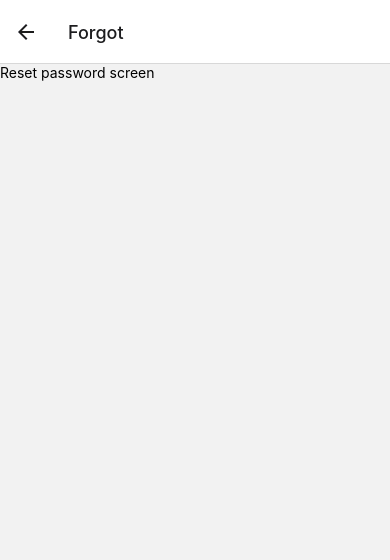
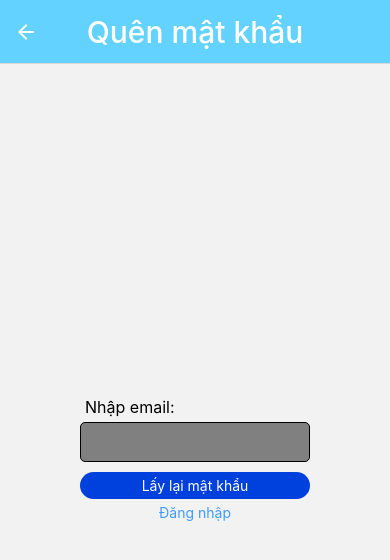
Before and after one commit to Thaigithub/Mobile-project, a React Native app in the folder client/admin/: screen /Forgot in a window 390 px wide. Shown: the top 560 px of the page. Built offline with nearby package versions, Linux system fonts and the light colour scheme.

Commit message:
Added InputCombo

```diff
--- a/client/admin/App.js
+++ b/client/admin/App.js
@@ -2,6 +2,7 @@ import * as React from "react";
 import StartScreen from "./components/StartScreen.component";
 import LoginScreen from "./components/LoginScreen.component";
 import ForgotPasswordScreen from "./components/ForgotPasswordScreen.component";
+import SignupScreen from "./components/SignupScreen.component";
 import { NavigationContainer } from "@react-navigation/native"
 import { createNativeStackNavigator } from "@react-navigation/native-stack"
 
@@ -10,10 +11,20 @@ const Stack = createNativeStackNavigator()
 export default function App() {
   return (
     <NavigationContainer>
-      <Stack.Navigator initialRouteName="Login">
+      <Stack.Navigator screenOptions={{
+        headerStyle: {
+          backgroundColor: "#64D2FF"
+        },
+        headerTitleAlign: "center",
+        headerTintColor: "#fff",
+        headerTitleStyle: {
+          fontSize: 30,
+        }
+      }} initialRouteName="Login">
         <Stack.Screen name="Start" component={StartScreen} />
-        <Stack.Screen name="Login" component={LoginScreen} />
-        <Stack.Screen name="Forgot" component={ForgotPasswordScreen} />
+        <Stack.Screen name="Login" component={LoginScreen} options={{ title: "Đăng nhập", headerShown: false }} />
+        <Stack.Screen name="Forgot" component={ForgotPasswordScreen} options={{ title: "Quên mật khẩu" }} />
+        <Stack.Screen name="Signup" component={SignupScreen} options={{ title: "Đăng ký" }} />
       </Stack.Navigator>
-    </NavigationContainer>);
+    </NavigationContainer >);
 }
--- a/client/admin/components/CorneredButton.js
+++ b/client/admin/components/CorneredButton.js
@@ -4,7 +4,7 @@ import { View, Text, TouchableOpacity } from "react-native"
 export default function CorneredButton(props) {
     return (
         <View style={{ padding: 5 }}>
-            <TouchableOpacity style={{ alignItems: "center", padding: 5, backgroundColor: props.color, borderRadius: 23 }}>
+            <TouchableOpacity style={{ alignItems: "center", padding: 5, backgroundColor: props.color, borderRadius: 23 }} onPress={props.onPress}>
                 <Text style={{ color: "#FFFFFF" }}>{props.text}</Text>
             </TouchableOpacity>
         </View>
--- a/client/admin/components/ForgotPasswordScreen.component.js
+++ b/client/admin/components/ForgotPasswordScreen.component.js
@@ -1,9 +1,48 @@
 import * as React from "react"
-import { View, Text } from "react-native"
+import { View, Text, StyleSheet, TextInput, TouchableOpacity } from "react-native"
+import CorneredButton from "./CorneredButton";
 
 export default function ForgotPasswordScreen({ navigation }) {
+    const [email, setEmail] = React.useState("")
     return (
-        <View>
-            <Text>Reset password screen</Text>
+        <View style={styles.container}>
+            <View>
+                <View style={styles.input}>
+                    <Text style={styles.inputTitle}>Nhập email:</Text>
+                    <TextInput
+                        style={styles.inputBox}
+                        onChangeText={setEmail}
+                        value={email}
+                    />
+                </View>
+                <CorneredButton text="Lấy lại mật khẩu" color="#0040DD" />
+                <TouchableOpacity onPress={() => navigation.navigate("Login")}>
+                    <Text style={{ textAlign: "center", color: "#409CFF" }}>Đăng nhập</Text>
+                </TouchableOpacity>
+            </View>
         </View>);
 }
+
+const styles = StyleSheet.create({
+    container: {
+        flex: 1,
+        alignItems: "center",
+        justifyContent: "center",
+    },
+    input: {
+        padding: 5
+    },
+    inputTitle: {
+        fontStyle: "normal",
+        fontWeight: "normal",
+        fontSize: 16,
+        padding: 5,
+    },
+    inputBox: {
+        height: 40,
+        borderWidth: 1,
+        padding: 5,
+        backgroundColor: "grey",
+        borderRadius: 5
+    }
+})
--- /dev/null
+++ b/client/admin/components/InputCombo.component.js
@@ -0,0 +1,12 @@
+import * as React from "react"
+import { Text, View, StyleSheet, TextInput } from "react-native"
+
+export default function InputCombo(props) {
+    const [value, setValue] = React.useState("")
+    return (
+        <View>
+            <Text>{props.title}</Text>
+            <TextInput style={{ borderWidth: 2 }} onChangeText={(value) => props.handleValueChange(value)} />
+        </View>
+    )
+}
--- a/client/admin/components/LoginScreen.component.js
+++ b/client/admin/components/LoginScreen.component.js
@@ -1,6 +1,10 @@
 import * as React from "react";
 import { Text, View, StyleSheet, TextInput, TouchableOpacity } from "react-native";
 import CorneredButton from "./CorneredButton";
+
+/*
+TODO: Change all inputs to InputCombo
+*/
 
 export default function LoginScreen({ navigation }) {
   const [username, setUsername] = React.useState("");
@@ -33,7 +37,7 @@ export default function LoginScreen({ navigation }) {
         </View>
         <Text><br></br></Text>
         <CorneredButton text="Đăng nhập" color="#0040DD" />
-        <CorneredButton text="Đăng ký" color="#0A84FF" />
+        <CorneredButton text="Đăng ký" color="#0A84FF" onPress={() => navigation.navigate("Signup")} />
       </View>
     </View>
   );
--- /dev/null
+++ b/client/admin/components/SignupScreen.component.js
@@ -0,0 +1,13 @@
+import * as React from "react"
+import { View, Text, StyleSheet, TextInput, TouchableOpacity } from "react-native"
+import InputCombo from "./InputCombo.component"
+
+export default function SignupScreen({ navigation }) {
+    const [id, setId] = React.useState("")
+    return (
+        <View>
+            <InputCombo title="CCCD" handleValueChange={setId} />
+            <Text>{id}</Text>
+        </View>
+    )
+}
```
